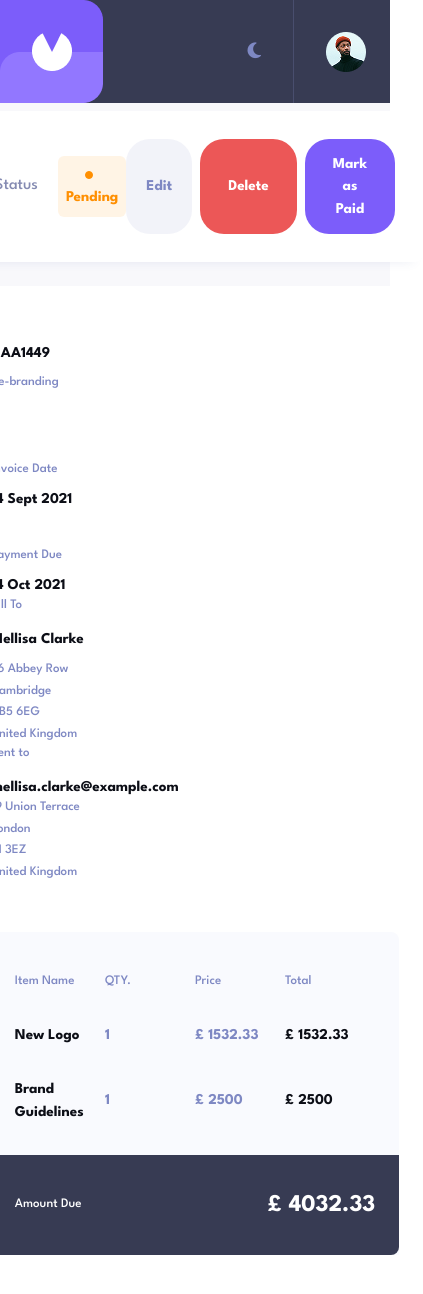
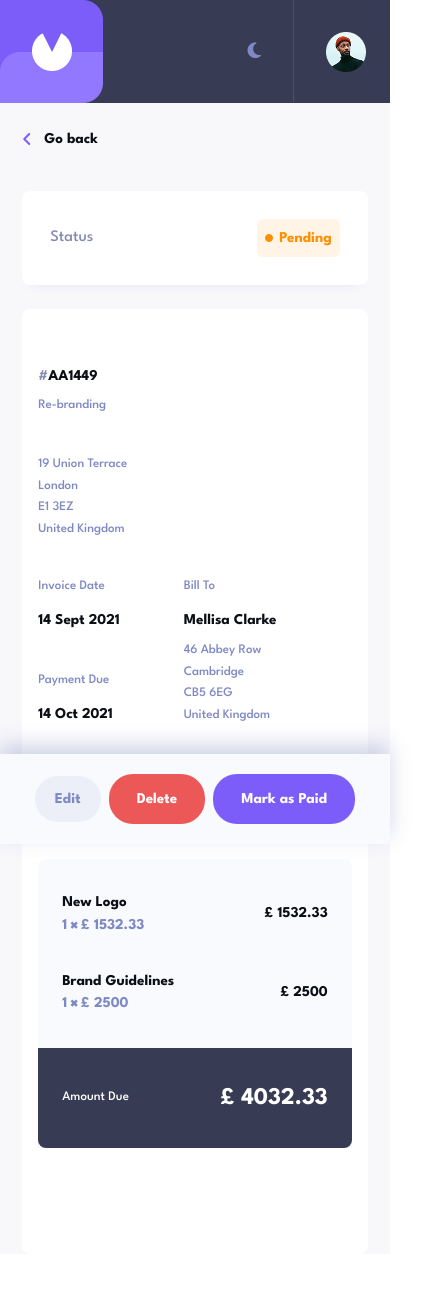
Before and after one commit to NwakanmaEmmanuel/invoice-management-app, a React (Vite) app: page /invoice/AA1449 in a window 390 px wide. Shown: the top 1294 px of the page, 423 px wide, since content can reach past the window. After the commit the page ends 1254 px from the top, so only its background shows below. Built offline with nearby package versions, Linux system fonts and the light colour scheme.

Commit message:
feat: enhance layout and responsiveness in InvoiceDetails component; add mobile view for action buttons

```diff
--- a/src/components/InvoiceDetails.tsx
+++ b/src/components/InvoiceDetails.tsx
@@ -51,7 +51,7 @@ function InvoiceDetails( {showForm ,invoiceData,handleUpdateInvoice, setInvoiceD
   return (
     <div className=' md:mt-24 lg:mt-0' >
 
-      <div className='mt-12  relative'>
+      <div className='md:mt-12 mt-32  relative'>
       {showDeleteModal && (
         <div
           className='fixed inset-0 bg-black/50 z-[999] flex items-center justify-center'
@@ -88,58 +88,89 @@ function InvoiceDetails( {showForm ,invoiceData,handleUpdateInvoice, setInvoiceD
           <h1 className='text-[15px] text-[#0C0E16] hover:text-[#7E88C3] dark:text-white font-bold'>Go back</h1>
         </div>
 
-        <div className='bg-[#FFFFFF] shadow-[0px_10px_10px_-10px_#48549F1A] dark:bg-[#1E2139] flex items-center justify-between rounded-lg px-7 py-7 mt-10'>
-          <div className="flex items-center gap-5">
+        <div className='bg-[#FFFFFF] shadow-[0px_10px_10px_-10px_#48549F1A] dark:bg-[#1E2139] flex items-center  md:justify-between rounded-lg px-7 py-7 mt-10'>
+          <div className="flex items-center md:gap-5 gap-[10.25rem]">
             <p className='text-[#858BB2] dark:text-[#DFE3FA] font-medium'>Status</p>
             <button className={`${statusStyles[invoice.status]}   text-[15px] font-bold px-2 py-2 rounded-md `}>
               <span className=" h-[8px] bg-current w-[8px] rounded-full inline-block border-solid border mr-1.5"></span>{invoice.status}
             </button>
           </div>
 
-          <div className='flex gap-2'>
+          <div className='md:flex lg:flex hidden gap-2'>
             <button
               onClick={() => {
               setShowForm(true);
               setSelectedInvoice(invoice);}}
-              className='bg-[#7E88C3]/10 font-bold text-[15px] rounded-3xl px-5 py-3 text-[#7E88C3] dark:text-[#DFE3FA] hover:bg-[#DFE3FA] '
+              className='bg-[#7E88C3]/10  md:inline-block lg:inline-block font-bold text-[15px] rounded-3xl px-5 py-3 text-[#7E88C3] dark:text-[#DFE3FA] hover:bg-[#DFE3FA] '
             >
               Edit
             </button>
             <button
               onClick={() => {
               setShowDeleteModal(true)}}
-              className='bg-[#EC5757] text-[15px] font-bold px-7 py-3.5 rounded-3xl text-white hover:bg-[#FF9797] '>
+              className='bg-[#EC5757]  md:inline-block lg:inline-block text-[15px] font-bold px-7 py-3.5 rounded-3xl text-white hover:bg-[#FF9797] '>
                 Delete
             </button>
             {invoice.status !== 'Paid' && (
               <button
                 onClick={() => SaveAsPaid()}
-                className='bg-[#7C5DFA] text-[15px] font-bold px-7 py-3.5 text-white rounded-3xl hover:bg-[#9277FF]'>Mark as Paid</button>
+                className='bg-[#7C5DFA]  md:inline-block lg:inline-block text-[15px] font-bold px-7 py-3.5 text-white rounded-3xl hover:bg-[#9277FF]'>Mark as Paid</button>
               )}
           </div>
         </div>
 
-        <div className='bg-white mt-6 rounded-lg  px-6 py-14 dark:bg-[#1E2139]'>
+        <div className='bg-white mt-6 rounded-lg px-4 md:px-6 py-14 dark:bg-[#1E2139]'>
           <div className='grid lg:grid-cols-[200px_200px_200px_200px] md:grid-cols-[150px_200px_150px_150px]'>
 
-            <div className='flex flex-col gap-9'>
+            <div className='flex flex-col gap-2 md:gap-9 lg:gap-9'>
               <div className='flex flex-col gap-2 mb-8 '>
                 <h1 className='text-[15px] font-bold text-[#0C0E16] dark:text-white '>
                   <span className='text-[#888EB0]'>#</span>
                   {invoice.id}</h1>
                 <p className='text-[13px] font-medium text-[#7E88C3] dark:text-[#DFE3FA] '>{invoice.description}</p>
               </div>
-              <div>
+
+              <div className='inline md:hidden lg:hidden mb-7'>
+                <p className='text-[13px] font-medium text-[#7E88C3] dark:text-[#DFE3FA] mb-[2px]'>{invoice.senderAddress.street}</p>
+                <p className='text-[13px] font-medium text-[#7E88C3] dark:text-[#DFE3FA] mb-[2px]'>{invoice.senderAddress.city}</p>
+                <p className='text-[13px] font-medium text-[#7E88C3] dark:text-[#DFE3FA] mb-[2px]'>{invoice.senderAddress.postCode}</p>
+                <p className='text-[13px] font-medium text-[#7E88C3] dark:text-[#DFE3FA] mb-[2px]'>{invoice.senderAddress.country}</p>
+              </div>
+
+              <div className='flex gap-16 md:hidden lg:hidden mb-8'>
+
+                <div>
+                  <div  className='mb-[40px]'>
+                    <p className='text-[13px] font-medium text-[#7E88C3] mb-3 dark:text-[#DFE3FA]'>Invoice Date</p>
+                    <h1 className='text-[15px] font-bold text-[#0C0E16] dark:text-white  '>{formatDate(invoice.createdAt)}</h1>
+                  </div>
+                  <div>
+                    <p className='text-[13px] font-medium text-[#7E88C3] mb-3 dark:text-[#DFE3FA]'>Payment Due</p>
+                    <h1 className='text-[15px] font-bold text-[#0C0E16] dark:text-white '>{formatDate(invoice.paymentDue)}</h1>
+                  </div>
+                </div>
+
+                <div className=' flex flex-col justify-end'>
+                  <p className='text-[13px] font-medium text-[#7E88C3] mb-3 dark:text-[#DFE3FA]'>Bill To</p>
+                  <h1 className='text-[15px] font-bold text-[#0C0E16] mb-2.5 dark:text-white '>{invoice.clientName}</h1>
+                  <p className='text-[13px] dark:text-[#DFE3FA] font-medium text-[#7E88C3] mb-[2px]'>{invoice.clientAddress.street}</p>
+                  <p className='text-[13px] dark:text-[#DFE3FA] font-medium text-[#7E88C3] mb-[2px]'>{invoice.clientAddress.city}</p>
+                  <p className='text-[13px] dark:text-[#DFE3FA] font-medium text-[#7E88C3] mb-[2px]'>{invoice.clientAddress.postCode}</p>
+                  <p className='text-[13px] dark:text-[#DFE3FA] font-medium text-[#7E88C3]'>{invoice.clientAddress.country}</p>
+                </div>
+              </div>
+
+              <div className='hidden md:inline lg:inline'>
                 <p className='text-[13px] font-medium text-[#7E88C3] mb-2 dark:text-[#DFE3FA]'>Invoice Date</p>
                 <h1 className='text-[15px] font-bold text-[#0C0E16] dark:text-white  '>{formatDate(invoice.createdAt)}</h1>
               </div>
-              <div>
+              <div className='md:inline lg:inline hidden'>
                 <p className='text-[13px] font-medium text-[#7E88C3] mb-2 dark:text-[#DFE3FA]'>Payment Due</p>
                 <h1 className='text-[15px] font-bold text-[#0C0E16] dark:text-white '>{formatDate(invoice.paymentDue)}</h1>
               </div>
             </div>
 
-            <div className='mr-24 flex flex-col justify-end'>
+            <div className='mr-24 md:flex lg:flex flex-col justify-end hidden'>
               <p className='text-[13px] font-medium text-[#7E88C3] mb-3 dark:text-[#DFE3FA]'>Bill To</p>
               <h1 className='text-[15px] font-bold text-[#0C0E16] mb-2.5 dark:text-white '>{invoice.clientName}</h1>
               <p className='text-[13px] dark:text-[#DFE3FA] font-medium text-[#7E88C3] mb-[2px]'>{invoice.clientAddress.street}</p>
@@ -151,7 +182,7 @@ function InvoiceDetails( {showForm ,invoiceData,handleUpdateInvoice, setInvoiceD
               <p className='text-[13px] font-medium text-[#7E88C3] mb-3 dark:text-[#DFE3FA]'>Sent to</p>
               <h1  className='text-[15px] font-bold text-[#0C0E16] dark:text-white '>{invoice.clientEmail}</h1>
             </div>
-            <div>
+            <div className='hidden md:inline lg:inline'>
               <p className='text-[13px] font-medium text-[#7E88C3] dark:text-[#DFE3FA] mb-[2px]'>{invoice.senderAddress.street}</p>
               <p className='text-[13px] font-medium text-[#7E88C3] dark:text-[#DFE3FA] mb-[2px]'>{invoice.senderAddress.city}</p>
               <p className='text-[13px] font-medium text-[#7E88C3] dark:text-[#DFE3FA] mb-[2px]'>{invoice.senderAddress.postCode}</p>
@@ -159,32 +190,61 @@ function InvoiceDetails( {showForm ,invoiceData,handleUpdateInvoice, setInvoiceD
             </div>
           </div>
 
-          <div className='bg-[#F9FAFE] dark:bg-[#252945] mt-12 rounded-tl-[8px] rounded-tr-[8px] pt-10'>
+          <div className='bg-[#F9FAFE] dark:bg-[#252945] mb-[50px] md:mb-0 lg:mb-0 mt-12 rounded-tl-[8px] rounded-tr-[8px] pt-0 md:pt-10 lg:pt-10 '>
             <div className='grid grid-cols-4 px-6 mb-8'>
-              <p className='text-[13px] font-medium text-[#7E88C3] dark:text-[#DFE3FA]'>Item Name</p>
-              <p className='text-[13px] font-medium text-[#7E88C3] dark:text-[#DFE3FA]'>QTY.</p>
-              <p className='text-[13px] font-medium text-[#7E88C3] dark:text-[#DFE3FA]'>Price</p>
-              <p className='text-[13px] font-medium text-[#7E88C3] dark:text-[#DFE3FA]'>Total</p>
+              <p className='text-[13px] hidden md:inline-block lg:inline-block font-medium text-[#7E88C3] dark:text-[#DFE3FA]'>Item Name</p>
+              <p className='text-[13px] hidden md:inline-block lg:inline-block font-medium text-[#7E88C3] dark:text-[#DFE3FA]'>QTY.</p>
+              <p className='text-[13px] hidden md:inline-block lg:inline-block font-medium text-[#7E88C3] dark:text-[#DFE3FA]'>Price</p>
+              <p className='text-[13px] hidden md:inline-block lg:inline-block font-medium text-[#7E88C3] dark:text-[#DFE3FA]'>Total</p>
             </div>
 
             {invoice.items.map((item, index) => (
               <div
                 key={index}
-                className='grid grid-cols-4 px-6 items-center mb-8'
+                className='grid grid-cols-2  md:gap-0 lg:gap-0 lg:grid-cols-4 md:grid-cols-4 px-6 items-center mb-8'
               >
-                <h1 className='text-[15px] font-bold text-[#0C0E16] dark:text-white'>
+
+                {/* Mobile view spacing fix */}
+                {/* <div className='lg:hidden md:hidden flex  flex-row'> */}
+                  <div className='lg:hidden md:hidden flex flex-col '>
+                    <h1 className='text-[15px] lg:hidden md:hidden inline-block  font-bold text-[#0C0E16] dark:text-white'>
+                    {item.name}
+                    </h1>
+
+                    <div>
+                      <span className='text-[15px] lg:hidden md:hidden inline font-bold text-[#7E88C3] dark:text-[#DFE3FA]'>
+                        {item.quantity}
+                      </span>
+                        <p className='text-[10px] lg:hidden md:hidden inline  font-bold text-[#7E88C3] dark:text-[#DFE3FA]'>  ✖  </p>
+                      <span className='text-[15px] lg:hidden md:hidden inline  font-bold text-[#7E88C3] dark:text-[#DFE3FA]'>
+                        £ {item.price}
+                      </span>
+
+                    </div>
+
+                  </div>
+                  <div className='lg:hidden md:hidden block text-right'>
+                    <p className='text-[15px] lg:hidden md:hidden inline-block font-bold text-[#0C0E16] dark:text-white'>
+                      £ {item.total}
+                    </p>
+                  </div>
+                {/* </div> */}
+
+
+
+                <h1 className='text-[15px] hidden md:block lg:block font-bold text-[#0C0E16] dark:text-white'>
                   {item.name}
                 </h1>
 
-                <p className='text-[15px] font-bold text-[#7E88C3] dark:text-[#DFE3FA]'>
+                <p className='text-[15px] hidden md:block lg:block font-bold text-[#7E88C3] dark:text-[#DFE3FA]'>
                   {item.quantity}
                 </p>
 
-                <p className='text-[15px] font-bold text-[#7E88C3] dark:text-[#DFE3FA]'>
+                <p className='text-[15px] hidden md:block lg:block font-bold text-[#7E88C3] dark:text-[#DFE3FA]'>
                   £ {item.price}
                 </p>
 
-                <p className='text-[15px] font-bold text-[#0C0E16] dark:text-white'>
+                <p className='text-[15px] hidden md:block lg:block font-bold text-[#0C0E16] dark:text-white'>
                   £ {item.total}
                 </p>
               </div>
@@ -200,8 +260,31 @@ function InvoiceDetails( {showForm ,invoiceData,handleUpdateInvoice, setInvoiceD
               </h1>
             </div>
           </div>
+
+      </div>
         </div>
-      </div>
+            {/* For mobile */}
+          <div className='fixed bg-[#F9FAFE] bottom-0 left-0 w-full dark:bg-[#252945] mt-12 px-4 items-center justify-center py-5 flex md:hidden lg:hidden gap-2 shadow-[-1px_-9px_20px_0px_#48549F40]'>
+            <button
+              onClick={() => {
+              setShowForm(true);
+              setSelectedInvoice(invoice);}}
+              className='bg-[#7E88C3]/10  font-bold text-[15px] rounded-3xl px-5 py-3 text-[#7E88C3] dark:text-[#DFE3FA] hover:bg-[#DFE3FA] '
+            >
+              Edit
+            </button>
+            <button
+              onClick={() => {
+              setShowDeleteModal(true)}}
+              className='bg-[#EC5757]  text-[15px] font-bold px-7 py-3.5 rounded-3xl text-white hover:bg-[#FF9797] '>
+                Delete
+            </button>
+            {invoice.status !== 'Paid' && (
+              <button
+                onClick={() => SaveAsPaid()}
+                className='bg-[#7C5DFA]  text-[15px] font-bold px-7 py-3.5 text-white rounded-3xl hover:bg-[#9277FF]'>Mark as Paid</button>
+              )}
+          </div>
             {showForm && <InvoiceForm  invoice={selectedInvoice} handleUpdateInvoice={handleUpdateInvoice}  handleAddList={handleAddList} setShowForm={setShowForm}/> }
 
     </div>
```
